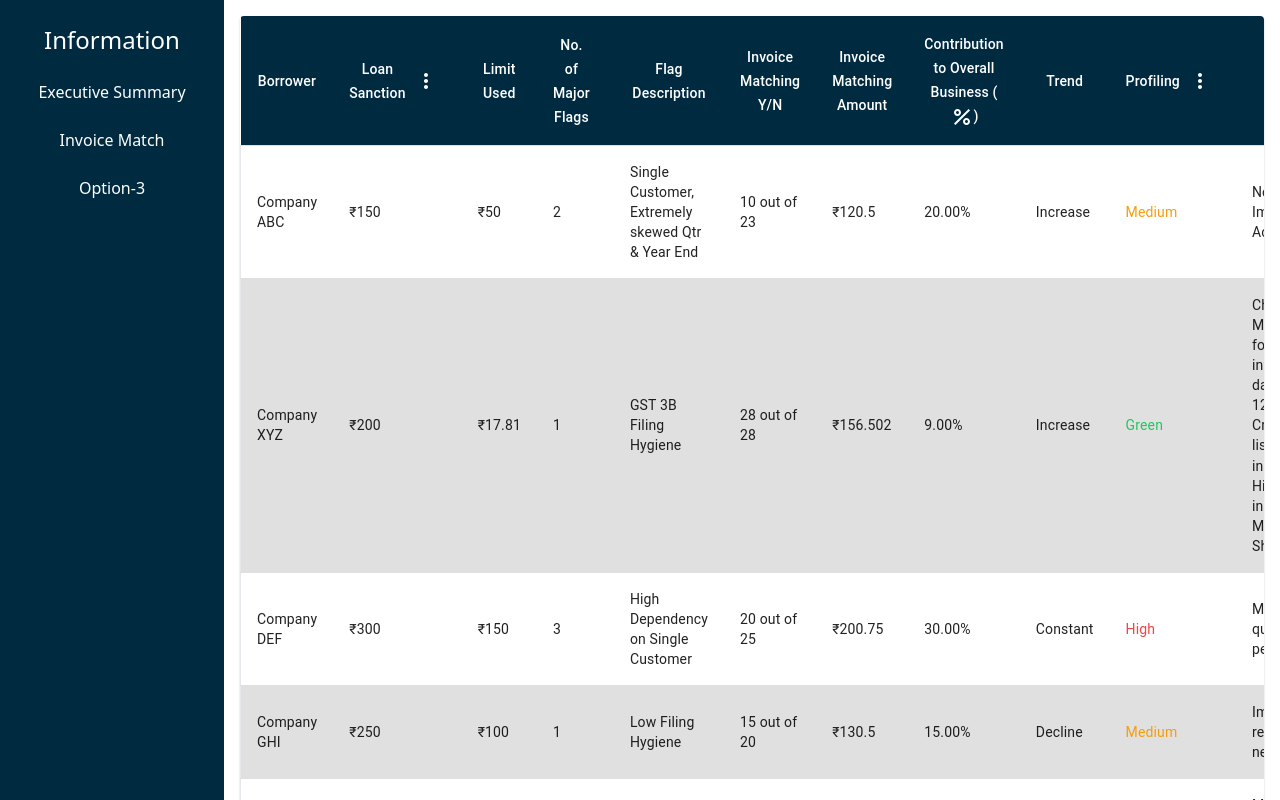
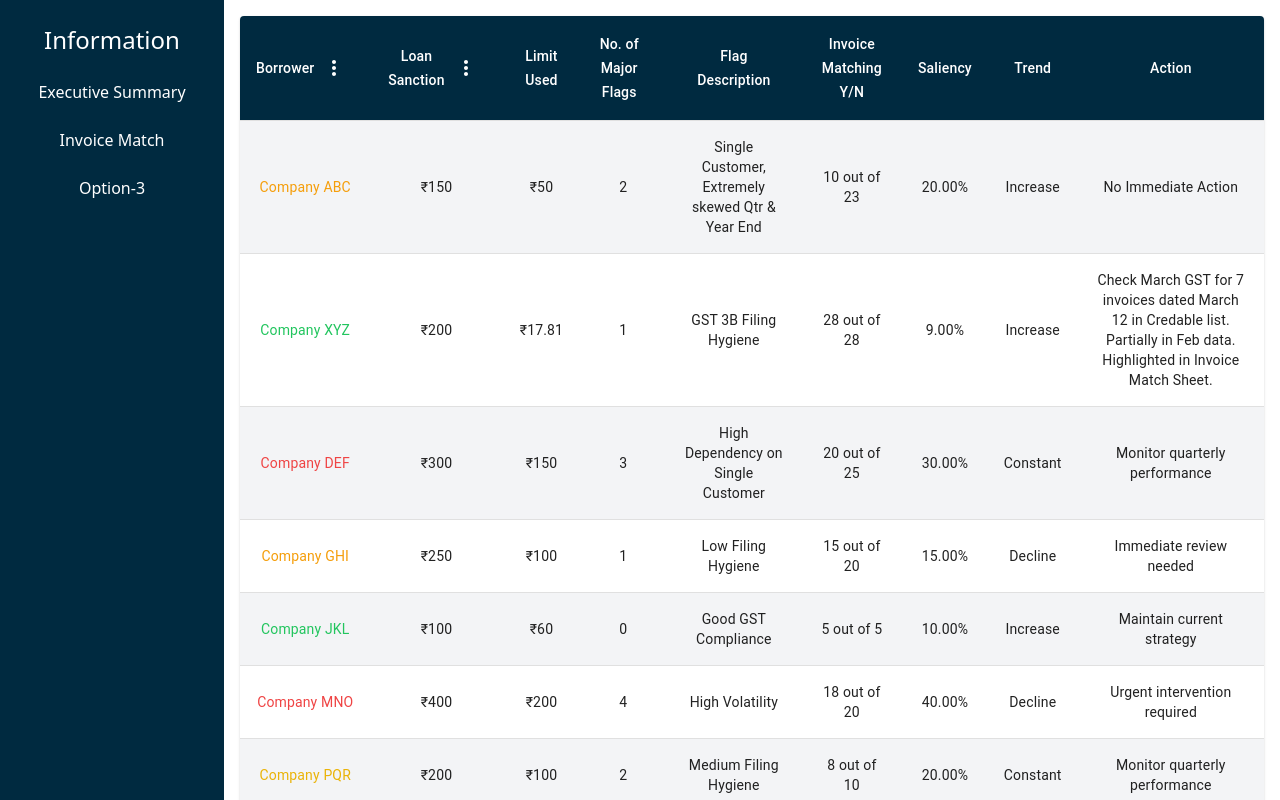
Before and after one commit to Shiv1024/Work, a React (Create React App) app: page /clients in a window 1280 px wide. Shown: the top 800 px of the page. Built offline with nearby package versions, Linux system fonts and the light colour scheme.

Commit message:
Changes made in ews table also changed landing and sms parsing page

```diff
--- a/src/Components/Clients.js
+++ b/src/Components/Clients.js
@@ -8,7 +8,6 @@ import Sidebar from './Sidebar';
 import ArrowDownwardOutlinedIcon from '@mui/icons-material/ArrowDownwardOutlined';
 import ArrowUpwardOutlinedIcon from '@mui/icons-material/ArrowUpwardOutlined';
 import Tooltip from '@mui/material/Tooltip';
-import PercentIcon from '@mui/icons-material/Percent';
 import FilterListIcon from '@mui/icons-material/FilterList';
 import Table from '@mui/material/Table';
 import TableBody from '@mui/material/TableBody';
@@ -42,12 +41,11 @@ const profilingColors = {
   Yellow:'text-yellow-500'
 };
 
-
 const Clients = () => {
   const [data, setData] = useState(dataJSON);
   const [sortConfig, setSortConfig] = useState({ key: '', direction: '' });
   const [page, setPage] = useState(0);
-  const [rowsPerPage, setRowsPerPage] = useState(5);
+  const [rowsPerPage, setRowsPerPage] = useState(10);
   const [loanSanctionFilter, setLoanSanctionFilter] = useState('');
   const [profilingFilter, setProfilingFilter] = useState('');
   const [loanAnchorEl, setLoanAnchorEl] = useState(null);
@@ -150,7 +148,32 @@ const Clients = () => {
             <TableHead>
               <TableRow className="bg-bcgClr text-center">
                 <TableCell style={{ color: 'white', textAlign: 'center' }}>
-                  Borrower
+                <div className="flex items-center justify-between">
+                    <span>Borrower</span>
+                    {profilingFilter && (
+                      <Tooltip title="Clear Filter" placement="bottom">
+                        <IconButton onClick={handleClearProfilingFilter}>
+                          <FilterListIcon style={{ color: 'white' }} />
+                        </IconButton>
+                      </Tooltip>
+                    )}
+                    <Tooltip title="Filter" placement="bottom">
+                      <IconButton onClick={(e) => setProfilingAnchorEl(e.currentTarget)}>
+                        <MoreVertIcon style={{ color: 'white' }} />
+                      </IconButton>
+                    </Tooltip>
+                    <Menu
+                      anchorEl={profilingAnchorEl}
+                      open={Boolean(profilingAnchorEl)}
+                      onClose={() => setProfilingAnchorEl(null)}
+                    >
+                      {profilingOptions.map(option => (
+                        <MenuItem key={option.value} onClick={() => handleFilterProfiling(option)}>
+                          {option.label}
+                        </MenuItem>
+                      ))}
+                    </Menu>
+                  </div>
                 </TableCell>
                 <TableCell style={{ color: 'white', textAlign: 'center' }}>
                   <div className="flex items-center justify-between">
@@ -185,7 +208,7 @@ const Clients = () => {
                 </TableCell>
                 <TableCell onClick={() => handleSort('noOfMajorFlags')} style={{ color: 'white', textAlign: 'center' }}>
                   <div className='flex flex-row items-center cursor-pointer '>
-                    <div className='text-wrap mr-2 '>No. of Major Flags</div>
+                    <div className='text-wrap mr-2'>No. of Major Flags</div>
                     <Tooltip title="Sort" placement="bottom">
                       {sortConfig.key === 'noOfMajorFlags' && (sortConfig.direction === 'ascending' ? <ArrowDownwardOutlinedIcon /> : <ArrowUpwardOutlinedIcon />)}
                     </Tooltip>
@@ -198,107 +221,56 @@ const Clients = () => {
                   Invoice Matching Y/N
                 </TableCell>
                 <TableCell style={{ color: 'white', textAlign: 'center' }}>
-                  Invoice Matching Amount
-                </TableCell>
-                <TableCell style={{ color: 'white', textAlign: 'center' }}>
-                  Contribution to Overall Business
-                  (<PercentIcon />)
+                  Saliency
                 </TableCell>
                 <TableCell style={{ color: 'white', textAlign: 'center' }}>
                   Trend
                 </TableCell>
                 <TableCell style={{ color: 'white', textAlign: 'center' }}>
-                  <div className="flex items-center justify-between">
-                    <span>Profiling</span>
-                    {profilingFilter && (
-                      <Tooltip title="Clear Filter" placement="bottom">
-                        <IconButton onClick={handleClearProfilingFilter}>
-                          <FilterListIcon style={{ color: 'white' }} />
-                        </IconButton>
-                      </Tooltip>
-                    )}
-                    <Tooltip title="Filter" placement="bottom">
-                      <IconButton onClick={(e) => setProfilingAnchorEl(e.currentTarget)}>
-                        <MoreVertIcon style={{ color: 'white' }} />
-                      </IconButton>
-                    </Tooltip>
-                    <Menu
-                      anchorEl={profilingAnchorEl}
-                      open={Boolean(profilingAnchorEl)}
-                      onClose={() => setProfilingAnchorEl(null)}
-                    >
-                      {profilingOptions.map(option => (
-                        <MenuItem key={option.value} onClick={() => handleFilterProfiling(option)}>
-                          {option.label}
-                        </MenuItem>
-                      ))}
-                    </Menu>
-                  </div>
-                </TableCell>
-                <TableCell  style={{ color: 'white', textAlign:'center' }}>
                   Action
                 </TableCell>
               </TableRow>
             </TableHead>
             <TableBody>
-              {sortedData.slice(page * rowsPerPage, page * rowsPerPage + rowsPerPage).map((row,index) => (
-                <TableRow key={row.borrowerName} className={`text-center border ${index % 2 === 0 ? 'bg-white hover:shadow-md' : 'bg-bgClr2 hover:shadow-md'}`}>
-                  <TableCell className='text-gray-900 text-center '>
-                    {row.borrower}
+              {sortedData.slice(page * rowsPerPage, page * rowsPerPage + rowsPerPage).map((row, index) => (
+                <TableRow key={index} className={index % 2 === 0 ? 'bg-gray-100' : 'bg-white'}>
+                  <TableCell style={{ textAlign: 'center' }}>
+                  <div className={profilingColors[row.profiling]}>{row.borrower}</div>
                   </TableCell>
-                  <TableCell className='text-gray-900 text-center '>
-                    {formatCurrency(row.loanSanction)}
+                  <TableCell style={{ textAlign: 'center' }}>{formatCurrency(row.loanSanction)}</TableCell>
+                  <TableCell style={{ textAlign: 'center' }}>{formatCurrency(row.limitUsed)}</TableCell>
+                  <TableCell style={{ textAlign: 'center' }}>{row.noOfMajorFlags}</TableCell>
+                  <TableCell style={{ textAlign: 'center' }}>{row.flagDescription}</TableCell>
+                  <TableCell style={{ textAlign: 'center',cursor:'pointer' }}>
+                    <Tooltip title={`Invoice Matching Amount: ${formatCurrency(row.invoiceMatchingAmount)}`}>
+                      <span>{row.invoiceMatchingYN}</span>
+                    </Tooltip>
                   </TableCell>
-                  <TableCell className='text-gray-900 text-center '>
-                    {formatCurrency(row.limitUsed)}
-                  </TableCell>
-                  <TableCell className='text-gray-900 text-center '>
-                    {row.noOfMajorFlags}
-                  </TableCell>
-                  <TableCell className='text-gray-900 text-center '>
-                  {row.flagDescription}
-                  </TableCell>
-                  <TableCell className='text-gray-900 text-center '>
-                    {row.invoiceMatchingYN||'-'}
-                  </TableCell>
-                  <TableCell className='text-gray-900 text-center '>
-                    {formatCurrency(row.invoiceMatchingAmount)}
-                  </TableCell>
-                  <TableCell className='text-gray-900 text-center '>
-                    {formatPercentage(row.credableContriToOverallBusiness)}
-                  </TableCell>
-                  <TableCell className='text-gray-900 text-center cursor-pointer'>
+                  <TableCell style={{ textAlign: 'center' }}>{formatPercentage(row.credableContriToOverallBusiness)}</TableCell>
+                  <TableCell style={{ textAlign: 'center',cursor:'pointer' }}>
                     {<Tooltip title={row.remarks} placement="bottom">
                           <div className="truncate">
                           {row.trendDeclineIncreaseConstant}
                           </div>
                       </Tooltip>}
                   </TableCell>
-                  <TableCell className="text-gray-900 text-center">
-                  <div className={profilingColors[row.profiling]}>{row.profiling || '-'}</div>
-                </TableCell>
-
-                  <TableCell className={`text-gray-900 text-center `}>
-                  {row.action || '-'}
+                  <TableCell style={{ textAlign: 'center' }} >
+                    {row.action}
                   </TableCell>
                 </TableRow>
               ))}
             </TableBody>
           </Table>
-        </TableContainer>
-        <div className='bg-white w-full flex justify-start'>
-        <div className="w-auto">
           <TablePagination
-          rowsPerPageOptions={[5, 10, 25]}
+            rowsPerPageOptions={[10, 25, 35]}
             component="div"
-          count={sortedData.length}
+            count={data.length}
             rowsPerPage={rowsPerPage}
             page={page}
             onPageChange={handleChangePage}
             onRowsPerPageChange={handleChangeRowsPerPage}
           />
-        </div>
-        </div>
+        </TableContainer>
       </div>
     </div>
   );
--- a/src/Components/DiffTables2.js
+++ b/src/Components/DiffTables2.js
@@ -2,8 +2,16 @@ import React, { useState } from "react";
 import ArrowDropDownIcon from '@mui/icons-material/ArrowDropDown';
 import ArrowDropUpIcon from '@mui/icons-material/ArrowDropUp';
 import TablePagination from '@mui/material/TablePagination';
+import Table from '@mui/material/Table';
+import TableBody from '@mui/material/TableBody';
+import TableCell from '@mui/material/TableCell';
+import TableContainer from '@mui/material/TableContainer';
+import TableHead from '@mui/material/TableHead';
+import TableRow from '@mui/material/TableRow';
+import Paper from '@mui/material/Paper';
 import ArrowDownwardOutlinedIcon from '@mui/icons-material/ArrowDownwardOutlined';
 import ArrowUpwardOutlinedIcon from '@mui/icons-material/ArrowUpwardOutlined';
+
 function DiffTable(props) {
   const [isDiffTableVisible, setIsDiffTableVisible] = useState(false);
   const [page, setPage] = useState(0);
@@ -56,6 +64,33 @@ function DiffTable(props) {
     setSortConfig({ key: column, direction });
   };
 
+
+  const formatHeader = (header) => {
+    // Map specific headers to their desired format
+    const headerMapping = {
+      'loanamt': 'Loan Amount',
+      'monthyear': 'Month Year',
+      'totaldebit': 'Total Debit',
+      'totalcredit': 'Total Credit',
+      'totalupidebit': 'Total UPI Debit',
+      'totalecommerce': 'Total Ecommerce',
+      'amount': 'Amount',
+      'nav': 'NAV',
+      'premium': 'Premium',
+      'loan': 'Loan'
+    };
+
+    // Return formatted header if it exists in the mapping
+    if (headerMapping[header.toLowerCase()]) {
+      return headerMapping[header.toLowerCase()];
+    }
+
+    // Default formatting for headers not in the mapping
+    return header
+      .replace(/([a-z])([A-Z])/g, '$1 $2')  // Add space before capital letters
+      .replace(/\b\w/g, char => char.toUpperCase());  // Capitalize first letter
+  };
+
   return (
     <div className="border border-gray-300 rounded-md shadow-sm w-full flex flex-col mb-4">
       <div className="bg-bgClr2 p-4 flex justify-between items-center rounded-t-md cursor-pointer" onClick={toggleDiffTableVisibility}>
@@ -64,17 +99,17 @@ function DiffTable(props) {
       </div>
       {isDiffTableVisible && (
         <div className="flex flex-col justify-between p-4">
-          <div className="w-full">
-            <table className="my-auto border-collapse border border-slate-400 w-full">
-              <thead>
-                <tr>
+          <TableContainer component={Paper}>
+            <Table>
+              <TableHead>
+                <TableRow className="bg-bcgClr text-center" >
                   {headers.map((header, index) => (
-                    <th
+                    <TableCell
                       key={index}
-                      className="py-3 px-4 bg-bcgClr text-white capitalize cursor-pointer"
+                      style={{ color: 'white', textAlign:'center',cursor:'pointer'}}
                       onClick={() => handleSort(header)}
                     >
-                      {header}
+                      {formatHeader(header)}
                       {sortConfig.key === header ? (
                         sortConfig.direction === 'asc' ? (
                           <ArrowDownwardOutlinedIcon fontSize="small" />
@@ -82,27 +117,26 @@ function DiffTable(props) {
                           <ArrowUpwardOutlinedIcon fontSize="small" />
                         )
                       ) : null}
-                    </th>
+                    </TableCell>
                   ))}
-                </tr>
-              </thead>
-              <tbody>
+                </TableRow>
+              </TableHead>
+              <TableBody>
                 {sortedData.slice(page * rowsPerPage, page * rowsPerPage + rowsPerPage).map((row, index) => (
-                  <tr key={index}>
+                  <TableRow key={index} className={(index) % 2 === 0 ? 'bg-white hover:shadow-md' : 'bg-bgClr2 hover:shadow-md'}>
                     {headers.map((header, idx) => (
-                      <td key={idx} className="py-3 px-4 bg-bgClr3 border-b border-gray-200 text-center">
+                      <TableCell key={idx} align="center">
                         {['totalDebit', 'totalCredit', 'totalUpiDebit', 'totalEcommerce', 'amount', 'NAV', 'premium', 'loanamt', 'loan'].includes(header)
                           ? formatCurrency(row[header])
                           : (row[header] || '-')}
-                      </td>
+                      </TableCell>
                     ))}
-                  </tr>
+                  </TableRow>
                 ))}
-              </tbody>
-            </table>
-          </div>
-          <div className="bg-white w-full flex justify-start">
-            <div className="w-auto">
+              </TableBody>
+            </Table>
+          </TableContainer>
+          <div className="bg-white w-full flex justify-start mt-4">
             <TablePagination
               rowsPerPageOptions={[5, 10, 25]}
               component="div"
@@ -114,7 +148,6 @@ function DiffTable(props) {
             />
           </div>
         </div>
-        </div>
       )}
     </div>
   );
--- a/src/Components/Fileupload3.js
+++ b/src/Components/Fileupload3.js
@@ -1,14 +1,17 @@
 import React, { useState } from "react";
 import Navbar from "./NavbarFileupload";
 import CloseIcon from '@mui/icons-material/Close';
-
+import gif from "../Assets/progressIndicator.gif";
+import { useNavigate } from "react-router";
 const Fileupload = ({ onFileUpload,onFileclose }) => {
   const [files, setFiles] = useState([]);
   const [isSaveOptionOpen, setIsSaveOptionOpen] = useState(false);
   const [errorMessage, setErrorMessage] = useState("");
   const [file,setFile]=useState([]);
   const [selectedOption, setSelectedOption] = useState("EWS");
+  const [isGifVisible, setIsGifVisible] = useState(false);
 
+  const navigate = useNavigate();
   const handleFiles = (fileList) => {
     if (fileList && fileList.length > 0) {
       const file = fileList[0];
@@ -49,8 +52,28 @@ const Fileupload = ({ onFileUpload,onFileclose }) => {
   };
 
   const handleSave = () => {
-    handleFileChange(file);
-    handleClose();
+    setIsGifVisible(true);
+    setTimeout(() => {
+      setIsGifVisible(false);
+      handleFileChange(file);
+      handleClose();
+      switch (selectedOption) {
+        case "EWS":
+          navigate("/clients");
+          break;
+        case "Credit Scoring":
+          navigate("/creditscorepage");
+          break;
+        case "Cibil Parsing":
+          navigate("/info");
+          break;
+        case "SMS Parsing":
+          navigate("/sms");
+          break;
+        default:
+          break;
+      };
+    }, 5000);
   };
 
   const handleClose = () => {
@@ -126,6 +149,11 @@ const Fileupload = ({ onFileUpload,onFileclose }) => {
         </div>
 
       </div>
+      {isGifVisible && (
+        <div className="fixed inset-0 flex items-center justify-center z-50 bg-black bg-opacity-50">
+          <img src={gif} alt="Loading" className="w-[240px] h-[300px]" />
+        </div>
+      )}
     </div>
   );
 };
--- a/src/Components/Landing.js
+++ b/src/Components/Landing.js
@@ -5,6 +5,15 @@ import MainSidebar from "./Mainsidebar.js";
 import Navbar from "./Navbar.js";
 import Modal from "./modals.js";
 import { useNavigate } from "react-router";
+import Table from '@mui/material/Table';
+import TableBody from '@mui/material/TableBody';
+import TableCell from '@mui/material/TableCell';
+import TableContainer from '@mui/material/TableContainer';
+import TableHead from '@mui/material/TableHead';
+import TablePagination from '@mui/material/TablePagination';
+import TableRow from '@mui/material/TableRow';
+import Paper from '@mui/material/Paper';
+import gif from "../Assets/progressIndicator.gif";
 const Landing = ({
   isFileUploadVisible,
   closeFileUpload,
@@ -14,6 +23,7 @@ const Landing = ({
   const [itemsPerPage, setItemsPerPage] = useState(10);
   const [files, setFiles] = useState([]);
   const [asc, setAsc] = useState(true);
+  const [isGifVisible, setIsGifVisible] = useState(false);
   const modalRef = useRef(null);
 
   const navigate = useNavigate();
@@ -82,7 +92,7 @@ const Landing = ({
         break;
     }
   };
-
+  {console.log(files)}
   return (
     <div className="flex-row min-h-screen">
       <MainSidebar />
@@ -90,7 +100,7 @@ const Landing = ({
         <Navbar />
         <div className="mt-4 ml-32 lg:ml-56 md:ml-48 p-4 h-full relative flex-1">
           <div className="-my-2 overflow-x-auto">
-            <table className="w-full bg-gray-200 border border-gray-400 shadow-lg rounded-lg">
+            {/* <table className="w-full bg-gray-200 border border-gray-400 shadow-lg rounded-lg">
               <thead>
                 <tr className="bg-bcgClr text-white">
                   <th className="py-3 px-4 w-1/5 border-b border-gray-200 text-left cursor-pointer" onClick={sortByClient}>
@@ -130,7 +140,57 @@ const Landing = ({
                   </tr>
                 ))}
               </tbody>
-            </table>
+            </table> */}
+            <TableContainer component={Paper}>
+            <Table>
+              <TableHead>
+                <TableRow className="bg-bcgClr text-center">
+                  <TableCell  style={{ color: 'white', textAlign:'center' }}>
+                    Client  Name
+                  </TableCell>
+                  <TableCell style={{ color: 'white', textAlign:'center' }}>
+                    Status
+                  </TableCell>
+                  <TableCell style={{ color: 'white', textAlign:'center' }}>
+                    Parsed By
+                  </TableCell>
+                  <TableCell style={{ color: 'white', textAlign:'center' }}>
+                    Document Type
+                  </TableCell>
+                  <TableCell style={{ color: 'white', textAlign:'center' }}>
+                    Uploaded Date
+                  </TableCell>
+                  <TableCell style={{ color: 'white', textAlign:'center' }}>
+                    Download
+                  </TableCell>
+                </TableRow>
+              </TableHead>
+              <TableBody>
+                {files.map((file, index) => (
+                  <TableRow key={index} className={(index) % 2 === 0 ? 'bg-white hover:shadow-md' : 'bg-bgClr2 hover:shadow-md'}>
+                    <TableCell  align="center">
+                      {file.name}
+                    </TableCell>
+                    <TableCell  align="center"  style={{ color: 'green' }}>
+                      SUCCESS
+                    </TableCell>
+                    <TableCell  align="center">
+                      Random Person
+                    </TableCell>
+                    <TableCell  align="center"  onClick={() => handleDocTypeClick(file.docType)}>
+                      <div className="text-blue-500 cursor-pointer">{file.docType}</div>
+                    </TableCell>
+                    <TableCell align="center">
+                      {file.dateAdded}
+                    </TableCell>
+                    <TableCell align="center">
+                    <FileIcon />
+                    </TableCell>
+                  </TableRow>
+                ))}
+              </TableBody>
+            </Table>
+          </TableContainer>
           </div>
 
 
```
Lines whose indentation alone changed are shown as unchanged.
